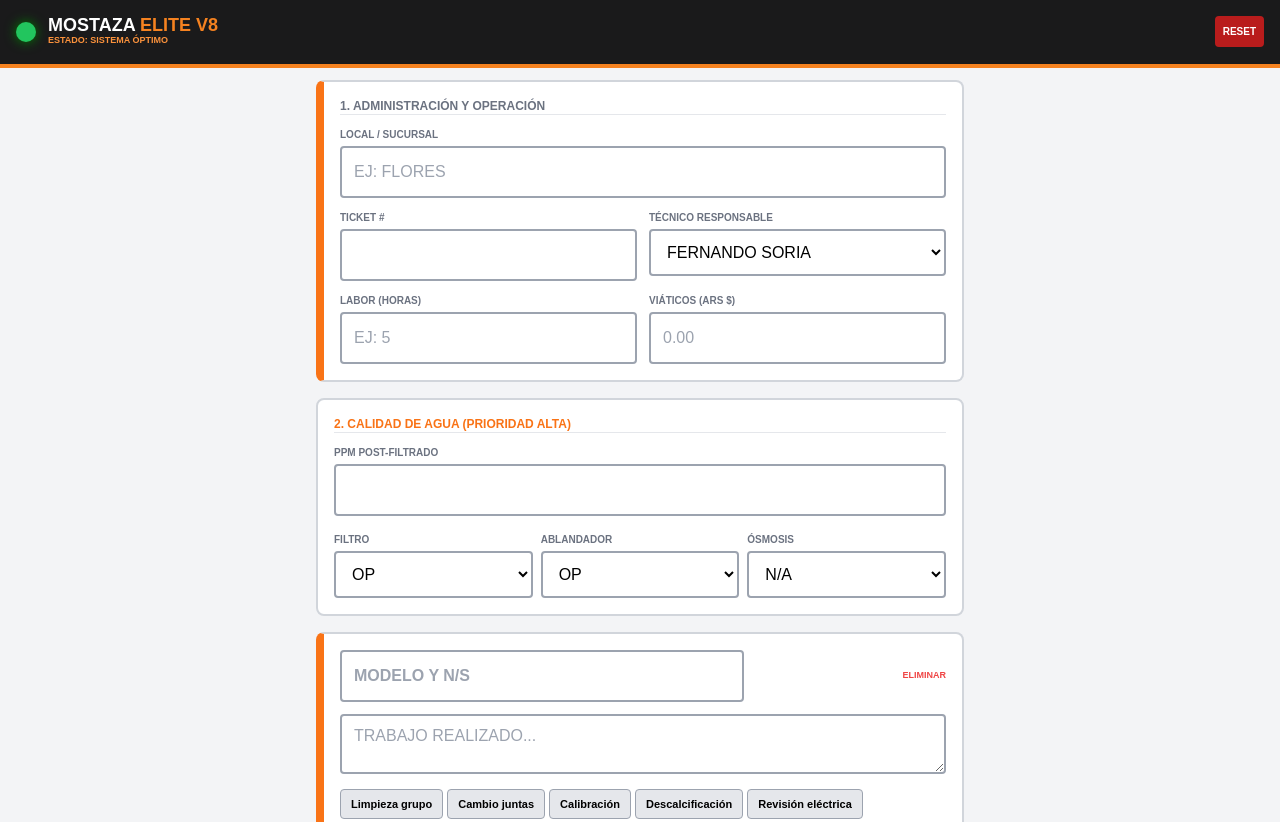
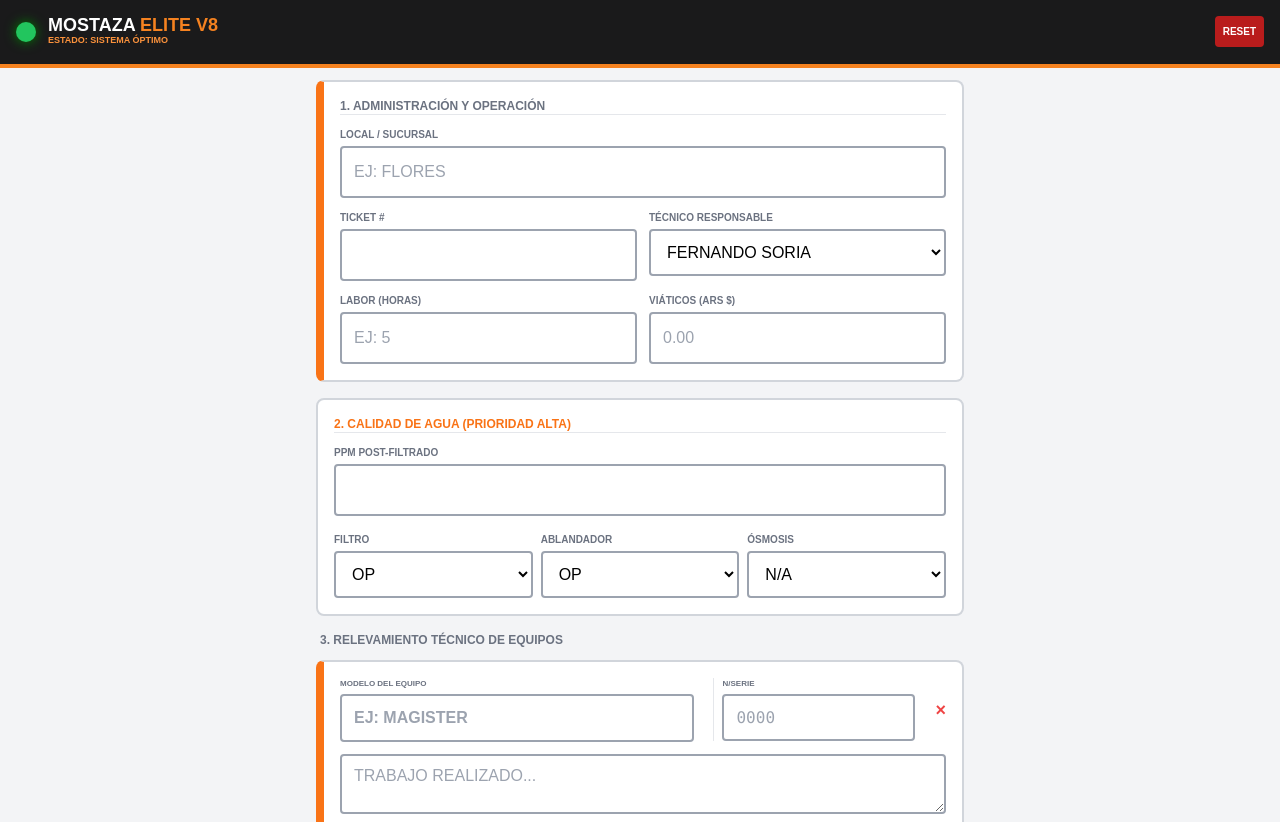
Before and after one commit to CristianMerlo/Generador_de_Informes_online, a plain HTML site: page index.html in a window 1280 px wide. Shown: the top 822 px of the page. Drawn offline with nearby package versions, Linux system fonts and the light colour scheme.

Commit message:
UPGRADE: Version 9.1 - Segregated Model and Serial Number data structure

```diff
--- a/index.html
+++ b/index.html
@@ -67,8 +67,9 @@
             </div>
         </div>
 
+        <h3 class="text-xs font-black uppercase text-gray-500 mb-3 px-1">3. Relevamiento Técnico de Equipos</h3>
         <div id="equiposGrid"></div>
-        <button type="button" onclick="addEquipo()" class="w-full mb-6 py-3 border-2 border-dashed border-gray-400 font-bold text-gray-400 uppercase text-xs">+ Añadir Relevamiento de Equipo</button>
+        <button type="button" onclick="addEquipo()" class="w-full mb-6 py-3 border-2 border-dashed border-gray-400 font-bold text-gray-400 uppercase text-xs">+ Añadir Equipo</button>
 
         <div class="card">
             <h3 class="text-xs font-black uppercase mb-2">3. Registro Fotográfico</h3>
@@ -167,9 +168,16 @@
         const div = document.createElement('div');
         div.className = "card equipo-item border-l-8 border-l-orange-500";
         div.innerHTML = `
-            <div class="flex justify-between items-center mb-3">
-                <input type="text" placeholder="MODELO Y N/S" class="persist-dyn eq-mod font-black text-orange-600 w-2/3 border-none p-0 bg-transparent uppercase" value="${val?.mod || ''}">
-                <button type="button" onclick="this.closest('.equipo-item').remove(); evaluarJerarquia();" class="text-red-500 font-bold text-[9px] uppercase">Eliminar</button>
+            <div class="flex justify-between items-center mb-3 gap-2">
+                <div class="w-7/12">
+                    <label class="text-[8px]">Modelo del Equipo</label>
+                    <input type="text" placeholder="EJ: MAGISTER" class="persist-dyn eq-mod font-black text-orange-600 border-none p-0 bg-transparent uppercase text-sm" value="${val?.mod || ''}">
+                </div>
+                <div class="w-4/12 border-l pl-2">
+                    <label class="text-[8px]">N/Serie</label>
+                    <input type="text" placeholder="0000" class="persist-dyn eq-sn font-mono text-gray-500 border-none p-0 bg-transparent uppercase text-xs" value="${val?.sn || ''}">
+                </div>
+                <button type="button" onclick="this.closest('.equipo-item').remove(); evaluarJerarquia();" class="text-red-500 font-bold text-[18px] leading-none">&times;</button>
             </div>
             <textarea placeholder="TRABAJO REALIZADO..." class="persist-dyn eq-det text-xs mb-2" rows="2">${val?.det || ''}</textarea>
             <div class="flex flex-wrap gap-1 mb-3">${TAREAS.map(t => `<span class="tag-btn" onclick="addTask(this, '${t}')">${t}</span>`).join('')}</div>
@@ -192,7 +200,14 @@
     function saveDraft() {
         const data = {
             c: { l: document.getElementById('local').value, t: document.getElementById('ticket').value, tec: document.getElementById('tecnico').value, p: document.getElementById('ppm').value, f: document.getElementById('f_filtrado').value, a: document.getElementById('f_ablandador').value, o: document.getElementById('f_osmosis').value, lab: document.getElementById('labor').value, via: document.getElementById('viaticos').value, enc: document.getElementById('nombreEncargado').value },
-            e: Array.from(document.querySelectorAll('.equipo-item')).map(eq => ({ mod: eq.querySelector('.eq-mod').value, det: eq.querySelector('.eq-det').value, repU: eq.querySelector('.eq-rep-u').value, repN: eq.querySelector('.eq-rep-n').value, est: eq.querySelector('.eq-est').value }))
+            e: Array.from(document.querySelectorAll('.equipo-item')).map(eq => ({
+                mod: eq.querySelector('.eq-mod').value,
+                sn: eq.querySelector('.eq-sn').value,
+                det: eq.querySelector('.eq-det').value,
+                repU: eq.querySelector('.eq-rep-u').value,
+                repN: eq.querySelector('.eq-rep-n').value,
+                est: eq.querySelector('.eq-est').value
+            }))
         };
         localStorage.setItem('mostaza_elite_v8', JSON.stringify(data));
     }
@@ -250,7 +265,9 @@
         let y = 55;
         document.querySelectorAll('.equipo-item').forEach((eq, i) => {
             if(y > 240) { doc.addPage(); y = 20; }
-            doc.setFont("helvetica", "bold"); doc.text(`${i+1}. ${eq.querySelector('.eq-mod').value} [${eq.querySelector('.eq-est').value}]`, 15, y);
+            doc.setFont("helvetica", "bold");
+            const titulo = `${i+1}. ${eq.querySelector('.eq-mod').value} [S/N: ${eq.querySelector('.eq-sn').value}]`;
+            doc.text(titulo, 15, y);
             doc.setFont("helvetica", "normal"); const lines = doc.splitTextToSize(eq.querySelector('.eq-det').value, 180);
             doc.text(lines, 15, y+5); y += (lines.length * 5) + 10;
             doc.setFontSize(8); doc.text(`UTILIZADOS: ${eq.querySelector('.eq-rep-u').value}`, 15, y); y += 4;
```
